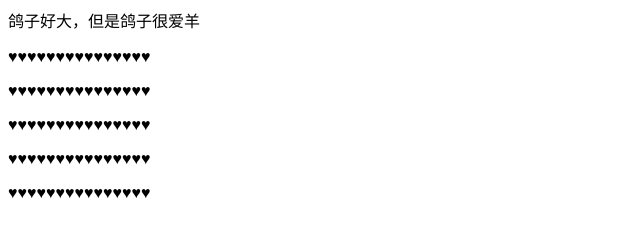
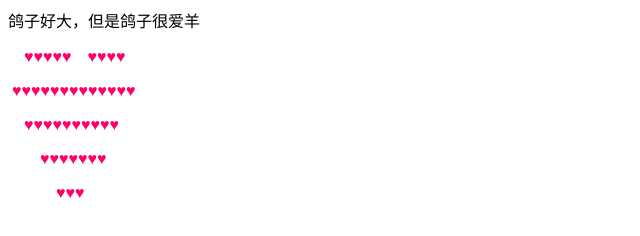
Before and after one commit to nonoDevil/pigeonlovesheep.github.io, a plain HTML site: page index.html in a window 1280 px wide. Shown: the whole page, without its empty margins (0-640 px from the left). Drawn offline with Linux system fonts and the light colour scheme.

Commit message:
Update index.html
update hearts style

```diff
--- a/index.html
+++ b/index.html
@@ -7,11 +7,12 @@
 
 <body>
 鸽子好大，但是鸽子很爱羊
-<p>&hearts;&hearts;&hearts;&hearts;&hearts;&hearts;&hearts;&hearts;&hearts;&hearts;&hearts;&hearts;&hearts;&hearts;&hearts;<p>
-<p>&hearts;&hearts;&hearts;&hearts;&hearts;&hearts;&hearts;&hearts;&hearts;&hearts;&hearts;&hearts;&hearts;&hearts;&hearts;<p>
-<p>&hearts;&hearts;&hearts;&hearts;&hearts;&hearts;&hearts;&hearts;&hearts;&hearts;&hearts;&hearts;&hearts;&hearts;&hearts;<p>
-<p>&hearts;&hearts;&hearts;&hearts;&hearts;&hearts;&hearts;&hearts;&hearts;&hearts;&hearts;&hearts;&hearts;&hearts;&hearts;<p>
-<p>&hearts;&hearts;&hearts;&hearts;&hearts;&hearts;&hearts;&hearts;&hearts;&hearts;&hearts;&hearts;&hearts;&hearts;&hearts;<p>
+<p style="color: #FF0066">&nbsp;&nbsp;&nbsp;&nbsp;&hearts;&hearts;&hearts;&hearts;&hearts;&nbsp;&nbsp;&nbsp;&nbsp;&hearts;&hearts;&hearts;&hearts;<p>
+<p style="color: #FF0066">&nbsp;&hearts;&hearts;&hearts;&hearts;&hearts;&hearts;&hearts;&hearts;&hearts;&hearts;&hearts;&hearts;&hearts;&nbsp;<p>
+<p style="color: #FF0066">&nbsp;&nbsp;&nbsp;&nbsp;&hearts;&hearts;&hearts;&hearts;&hearts;&hearts;&hearts;&hearts;&hearts;&hearts;<p>
+<p style="color: #FF0066">&nbsp;&nbsp;&nbsp;&nbsp;&nbsp;&nbsp;&nbsp;&nbsp;&hearts;&hearts;&hearts;&hearts;&hearts;&hearts;&hearts;&nbsp;&nbsp;<p>
+<p style="color: #FF0066">&nbsp;&nbsp;&nbsp;&nbsp;&nbsp;&nbsp;&nbsp;&nbsp;&nbsp;&nbsp;&nbsp;&nbsp;&hearts;&hearts;&hearts;&nbsp;&nbsp;<p>
+
 </body>
 
 </html>
```
